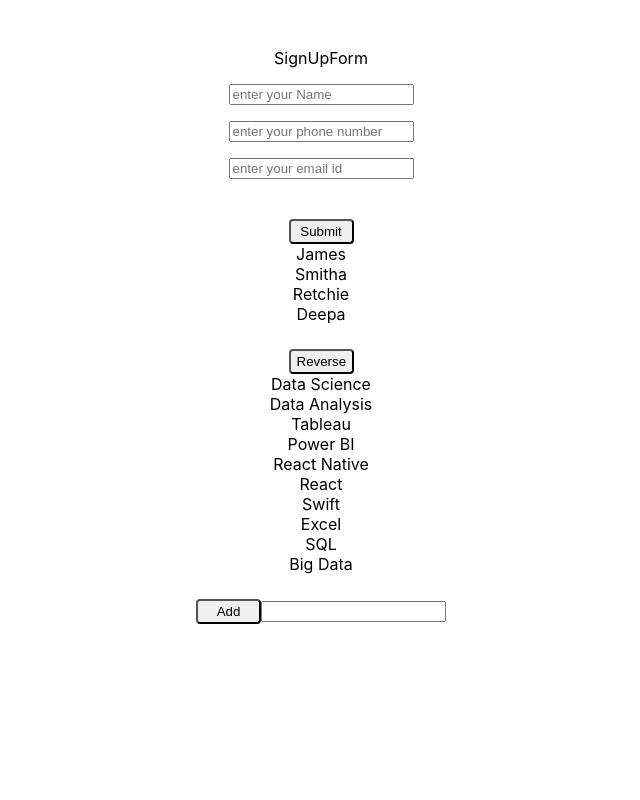
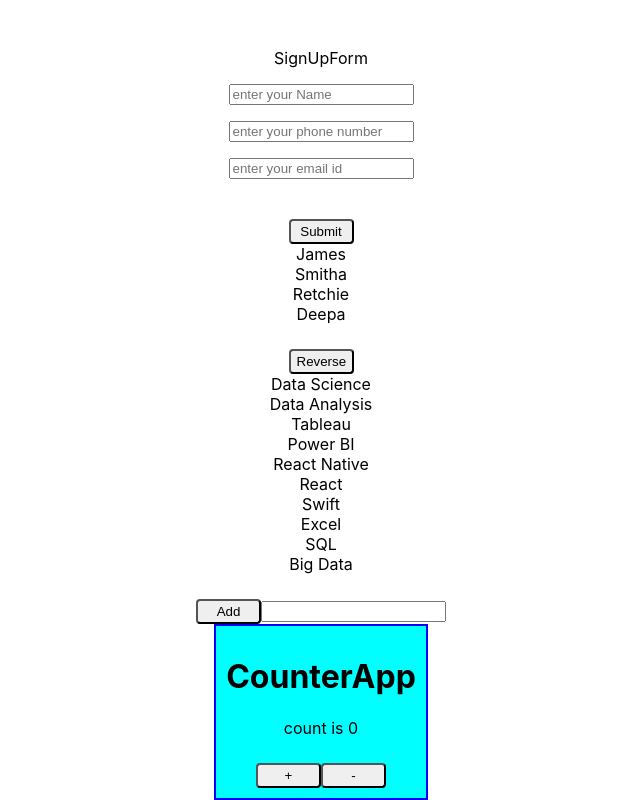
Before and after one commit to renu28choudhary/ReactPratice23, a React (Create React App) app in the folder react-pratice/: page / in a window 1280 px wide. Shown: the part 1450-2250 px from the top of the page, without its empty margins (319-959 px from the left). Before the commit the page ends 2074 px from the top, so only its background shows below. Built offline with nearby package versions, Linux system fonts and the light colour scheme.

Commit message:
updating counter component

```diff
--- a/react-pratice/src/App.js
+++ b/react-pratice/src/App.js
@@ -14,6 +14,7 @@ import CalForm from "./CalForm";
 import SignUpForm from "./SignUpForm";
 import NamesLIst from "./NamesLIst";
 import ShowNames from "./ShowNames";
+import CounterApp from "./apps/CounterApp";
 
 
 function App() {
@@ -35,6 +36,7 @@ function App() {
       <SignUpForm/>
       <NamesLIst/>
       <ShowNames/>
+      <CounterApp/>
     </div>
   );
 }
--- /dev/null
+++ b/react-pratice/src/apps/CounterApp.css
@@ -0,0 +1,7 @@
+.back {
+  background-color: aqua;
+  border: 2px solid blue;
+  width:fit-content;
+  margin:auto;
+  padding: 10px;
+}
--- /dev/null
+++ b/react-pratice/src/apps/CounterApp.js
@@ -0,0 +1,23 @@
+import React, { useState } from "react";
+import './CounterApp.css'
+function CounterApp() {
+  const [count, setCount] = useState(0);
+
+  const handleAddition = () => {
+    setCount(count + 1);
+  };
+
+  const handleSubtraction = () => {
+    setCount(count - 1);
+  };
+  return (
+    <div className="back">
+      <h1>CounterApp</h1>
+      <div> count is {count}</div>
+      <button onClick={handleAddition}>+</button>
+      <button onClick={handleSubtraction}>-</button>
+    </div>
+  );
+}
+
+export default CounterApp;
```
